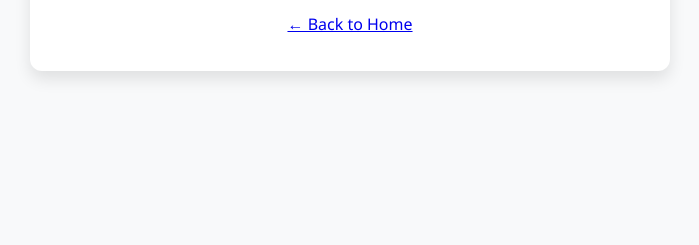
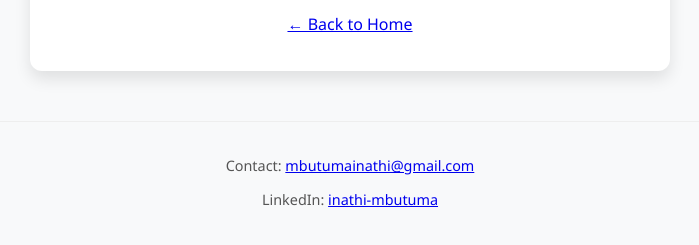
Before and after one commit to InathiMbutuma/inathimbutuma.github.io, a plain HTML site: page portfolio.html in a window 1280 px wide. Shown: the part 181-426 px from the top of the page, without its empty margins (290-989 px from the left). Drawn offline with Linux system fonts and the light colour scheme.

Commit message:
Update portfolio.html

```diff
--- a/portfolio.html
+++ b/portfolio.html
@@ -11,5 +11,9 @@
     <p>Coming soon! This page will showcase my data science projects.</p>
     <p><a href="index.html">← Back to Home</a></p>
   </div>
+  <footer style="margin-top: 40px; padding-top: 20px; border-top: 1px solid #eee; font-size: 0.9em; color: #555;">
+  <p>Contact: <a href="mailto:mbutumainathi@gmail.com">mbutumainathi@gmail.com</a></p>
+  <p>LinkedIn: <a href="https://www.linkedin.com/in/inathi-mbutuma-611077198" target="_blank">inathi-mbutuma</a></p>
+</footer>
 </body>
 </html>
```
